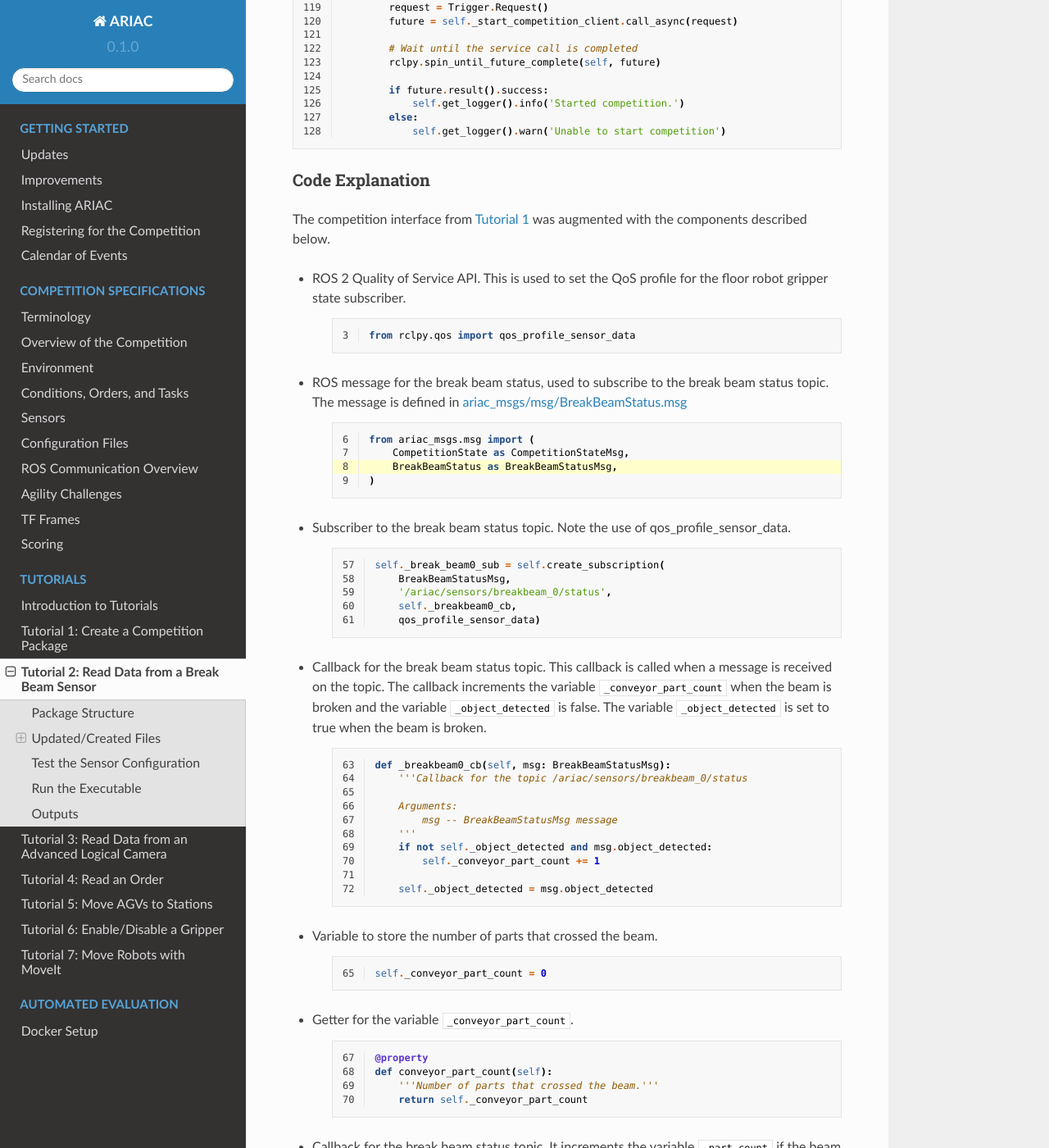
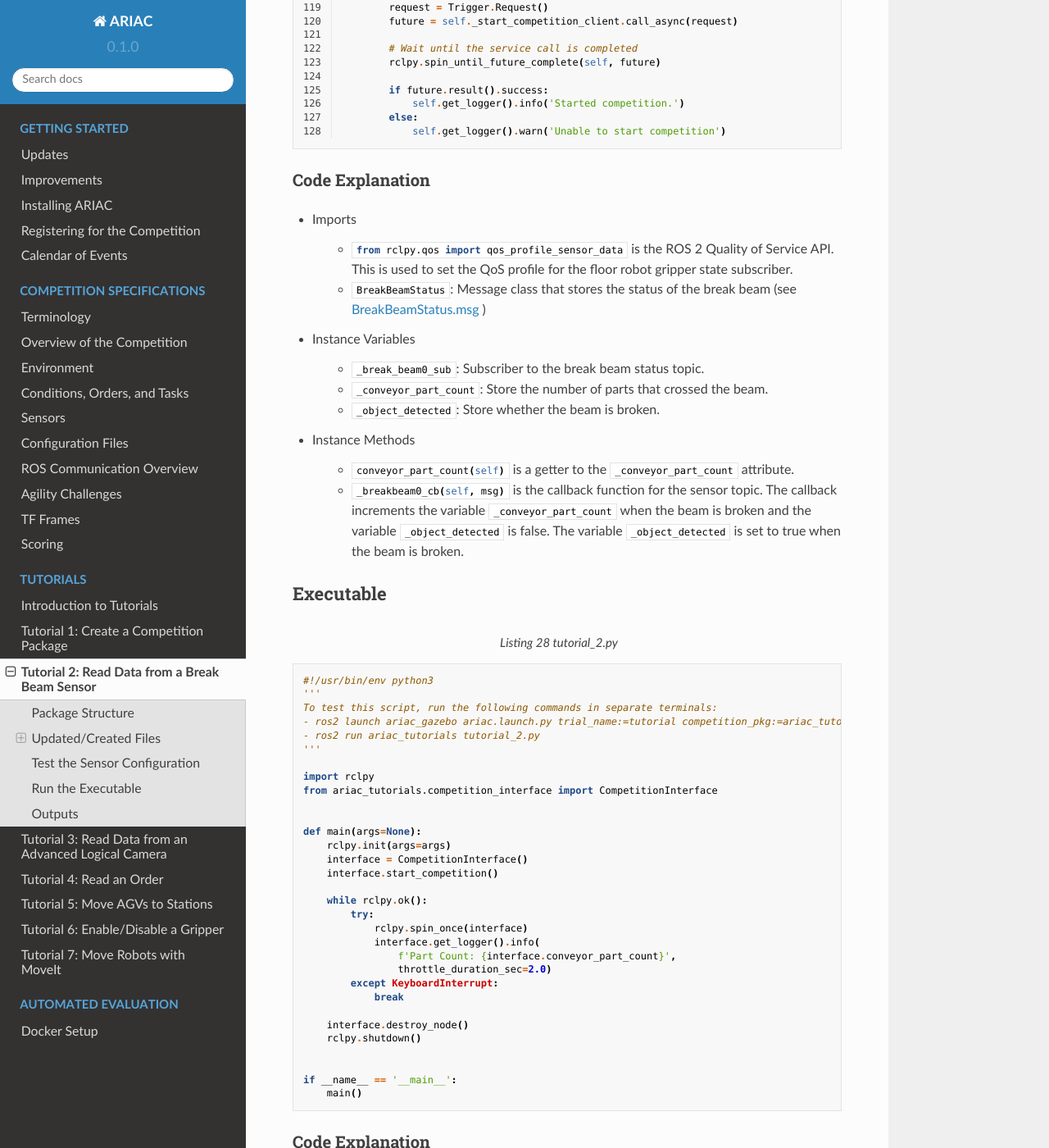
Before and after one commit to usnistgov/ARIAC, a Sphinx documentation site: the page built from docs/tutorials/tutorial_2.rst, in a window 1280 px wide and 1400 px high, scrolled down 3580 px. Shown: the whole window at 82% size. Built offline with Sphinx 7.4.7 and the Read the Docs theme 2.0.0, drawn with Linux system fonts in a browser that asks for light colours; some of the changed text lies outside the part shown.

Commit message:
fixed tutorial 2

```diff
--- a/docs/tutorials/tutorial_2.rst
+++ b/docs/tutorials/tutorial_2.rst
@@ -226,87 +226,24 @@ The competition interface for :inline-tutorial:`tutorial 2` is shown in :numref:
 Code Explanation
 ^^^^^^^^^^^^^^^^^
 
-The competition interface from :ref:`Tutorial 1 <TUTORIAL1>` was augmented with the components described below.
+- Imports
 
-- ROS 2 Quality of Service API. This is used to set the QoS profile for the floor robot gripper state subscriber.
-
-    .. code-block:: python
-        :lineno-start: 3
-
-        from rclpy.qos import qos_profile_sensor_data
-
-- ROS message for the break beam status, used to subscribe to the break beam status topic. The message is defined in  `ariac_msgs/msg/BreakBeamStatus.msg <https://github.com/usnistgov/ARIAC/blob/ariac2023/ariac_msgs/msg/BreakBeamStatus.msg>`_
-
-    .. code-block:: python
-        :emphasize-lines: 3
-        :lineno-start: 6
-
-        from ariac_msgs.msg import (
-            CompetitionState as CompetitionStateMsg,
-            BreakBeamStatus as BreakBeamStatusMsg,
-        )
-
-- Subscriber to the break beam status topic. Note the use of qos_profile_sensor_data.
-
-    .. code-block:: python
-        :lineno-start: 57
-
-        self._break_beam0_sub = self.create_subscription(
-            BreakBeamStatusMsg,
-            '/ariac/sensors/breakbeam_0/status',
-            self._breakbeam0_cb,
-            qos_profile_sensor_data)
-
-- Callback for the break beam status topic. This callback is called when a message is received on the topic. The callback increments the variable :inline-python:`_conveyor_part_count` when the beam is broken and the variable :inline-python:`_object_detected` is false. The variable :inline-python:`_object_detected` is set to true when the beam is broken.
-
-    .. code-block:: python
-        :lineno-start: 63
-
-        def _breakbeam0_cb(self, msg: BreakBeamStatusMsg):
-            '''Callback for the topic /ariac/sensors/breakbeam_0/status
-
-            Arguments:
-                msg -- BreakBeamStatusMsg message
-            '''
-            if not self._object_detected and msg.object_detected:
-                self._conveyor_part_count += 1
-
-            self._object_detected = msg.object_detected
-
-- Variable to store the number of parts that crossed the beam.
-
-    .. code-block:: python
-        :lineno-start: 65
-
-        self._conveyor_part_count = 0
+    - :inline-python:`from rclpy.qos import qos_profile_sensor_data` is the ROS 2 Quality of Service API. This is used to set the QoS profile for the floor robot gripper state subscriber.
+    - :inline-python:`BreakBeamStatus`: Message class that stores the status of the break beam (see `BreakBeamStatus.msg <https://github.com/usnistgov/ARIAC/blob/ariac2023/ariac_msgs/msg/BreakBeamStatus.msg>`_ )
 
 
-- Getter for the variable :inline-python:`_conveyor_part_count`.
+- Instance Variables
 
-    .. code-block:: python
-        :lineno-start: 67
+    - :inline-python:`_break_beam0_sub`: Subscriber to the break beam status topic.
+    - :inline-python:`_conveyor_part_count`: Store the number of parts that crossed the beam.
+    - :inline-python:`_object_detected`: Store whether the beam is broken.
 
-        @property
-        def conveyor_part_count(self):
-            '''Number of parts that crossed the beam.'''
-            return self._conveyor_part_count
+- Instance Methods
 
+    - :inline-python:`conveyor_part_count(self)` is  a getter to the :inline-python:`_conveyor_part_count` attribute.
 
-- Callback for the break beam status topic. It increments the variable :inline-python:`_part_count` if the beam is broken and the variable :inline-python:`_object_detected` is :inline-python:`False`. It also sets the variable :inline-python:`_object_detected` to :inline-python:`True` if the beam is broken.
+    - :inline-python:`_breakbeam0_cb(self, msg)` is the callback function for the sensor topic. The callback increments the variable :inline-python:`_conveyor_part_count` when the beam is broken and the variable :inline-python:`_object_detected` is false. The variable :inline-python:`_object_detected` is set to true when the beam is broken.
 
-    .. code-block:: python
-        :lineno-start: 71
-
-        def _breakbeam0_cb(self, msg: BreakBeamStatusMsg):
-            '''Callback for the topic /ariac/sensors/breakbeam_0/status
-
-            Arguments:
-                msg -- BreakBeamStatusMsg message
-            '''
-            if not self._object_detected and msg.object_detected:
-                self._conveyor_part_count += 1
-
-            self._object_detected = msg.object_detected
 
 
 Executable
--- a/docs/tutorials/tutorial_3.rst
+++ b/docs/tutorials/tutorial_3.rst
@@ -372,12 +372,11 @@ The competition interface from :ref:`Tutorial 2 <TUTORIAL2>` was augmented with
 - Instance Variables
 
     - :inline-python:`_advanced_camera0_sub` is a subscriber to the camera topic. The callback function :inline-python:`advanced_camera0_cb()` is called when a message is published on the camera topic.
-
     - :inline-python:`_camera_image` is an object of the class :inline-python:`AdvancedLogicalCameraImage` that stores the latest message published on the camera topic.
 
 - Instance Methods
 
-    - :inline-python:`camera_image(self)` is getter to the :inline-python:`_camera_image` attribute is provided to access the latest message published on the camera topic.
+    - :inline-python:`camera_image(self)` is a getter to the :inline-python:`_camera_image` attribute and is provided to access the latest message published on the camera topic.
 
     - :inline-python:`_advanced_camera0_cb(self, msg)` is the callback function for the camera topic. It stores the message in the :inline-python:`_camera_image` attribute.
 
```
Also changed, not shown: 1 other file.
